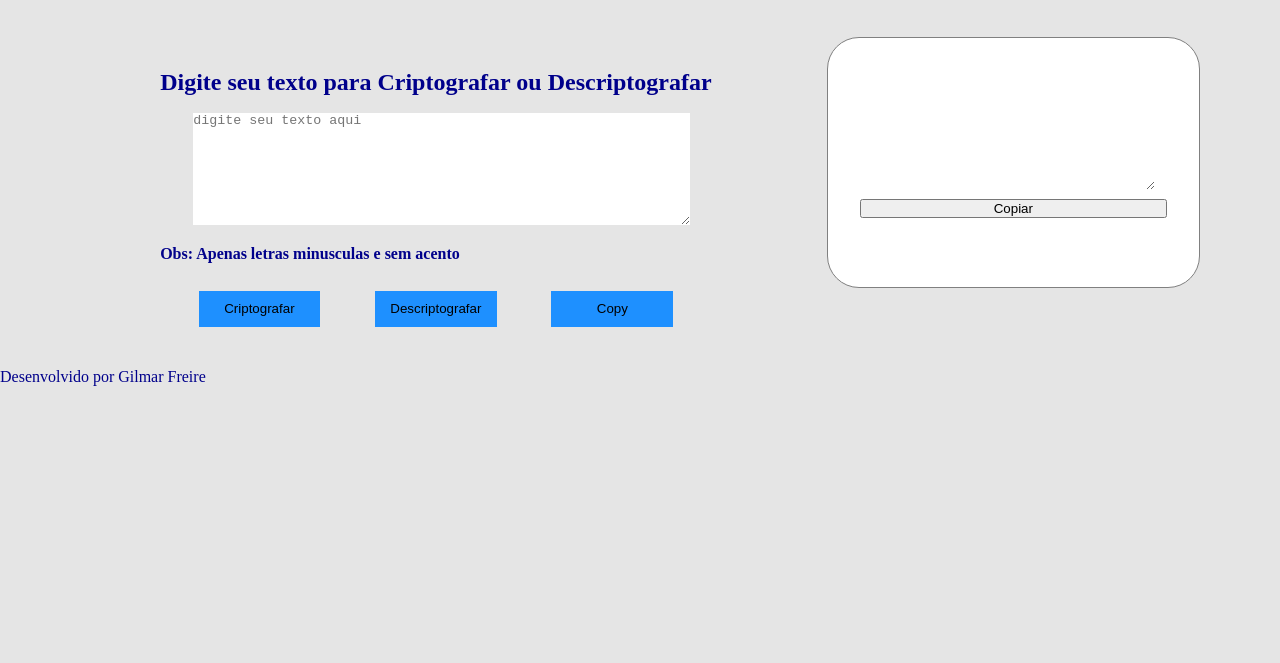
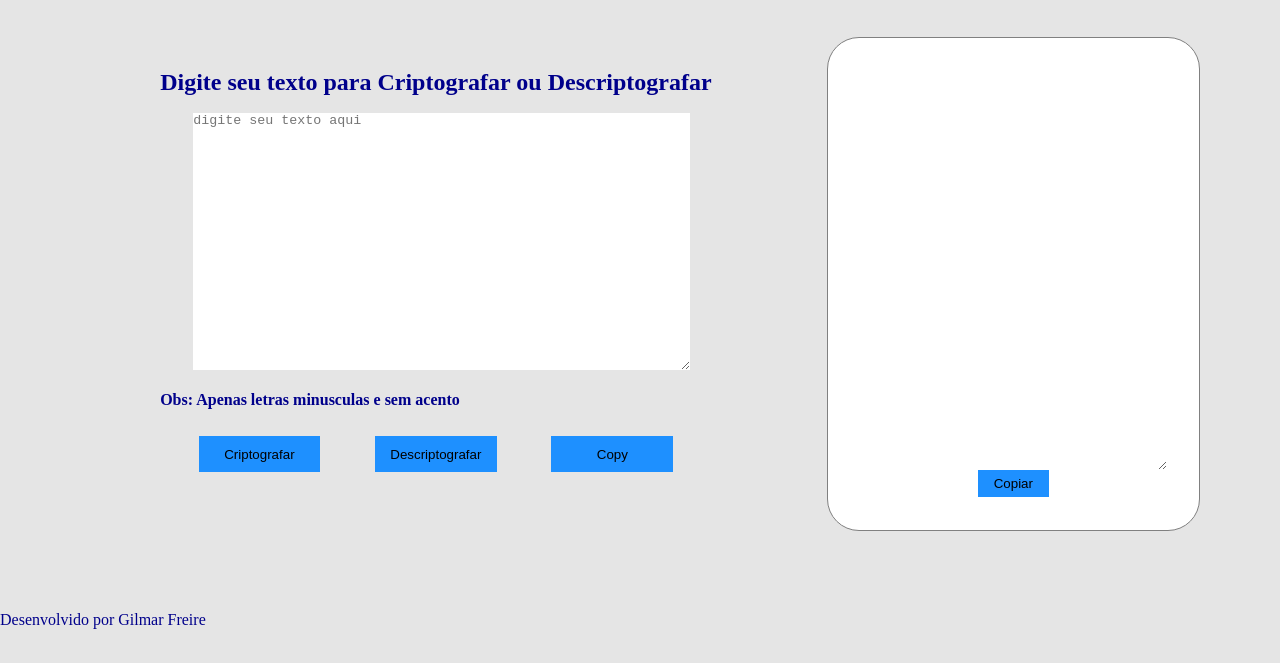
Before and after one commit to GilmarFreire/secret-message, a plain HTML site: page index.html in a window 1280 px wide. Both pictures are taken after a click on the button "Criptografar". Shown: the part 91-754 px from the top of the page. Drawn offline with Linux system fonts and the light colour scheme.

Commit message:
Atualização do projeto

```diff
--- a/app.js
+++ b/app.js
@@ -1,18 +1,24 @@
 var inputText = document.querySelector("#text-area-input");
 var outInput_text = document.querySelector("#exit_messages2");
 
+// As "chaves" de criptografia que utilizaremos são:
+// `A letra "e" é convertida para "enter"`
+// `A letra "i" é convertida para "imes"`
+// `A letra "a" é convertida para "ai"`
+// `A letra "o" é convertida para "ober"`
+// `A letra "u" é convertida para "ufat"`
+
 function teste(){
-
-
-   // outInput_text.value = inputText.value
-    // inputText.value=""
 
     var texto = inputText.value;
     inputText.value=""
 
-    document.getElementById('exit_messages2').innerHTML = '<textarea readonly id="text-area-input">' + texto +
-  '</textarea>' + '<button class="btn-copiar" id="copiar" onclick="copiar()">Copiar</button>'
+    var resultCripto = texto.replace(/e/g, "enter").replace(/i/g, "imes").replace(/a/g, "ai").replace(/o/g, "ober").replace(/u/g, "ufat")
 
 
+    exit_messages2.value = resultCripto
+
+    document.getElementById('exit_messages2').innerHTML = '<textarea readonly class="exit_messages3">' + resultCripto +
+  '</textarea>' + '<button class="action-button-btn"  id="copiar" onclick="copiar()">Copiar</button>'
 
   }
--- a/index.html
+++ b/index.html
@@ -18,12 +18,12 @@
             <h4>Obs: Apenas letras minusculas e sem acento</h4>
             <div class="action-button">
                 <button onclick="teste()" class="action-button-btn">Criptografar</button>
-                <button class="action-button-btn">Descriptografar</button>
+                <button class="action-button-btn" class="action-button-btn">Descriptografar</button>
                 <button class="action-button-btn">Copy</button>
             </div>
         </section>
 
-        <div id="exit_messages2" class="exit_messages">
+        <div id="exit_messages2" class="exit_messages" class="exit_messages3">
             <h2>Sua mensagem aparecerá aqui!!!</h2>
 
             <img class="picture_src-output" src="./assets/picture_src.svg" alt="picture_src">
--- a/styles/main.css
+++ b/styles/main.css
@@ -9,6 +9,7 @@
 }
 
 body{
+
     background-color: var(--main_color);
     color: var(--main-text-color);
 }
@@ -62,6 +63,7 @@ body{
 
     display: flex;
     flex-direction: column;
+    align-items: center;
     background-color: white;
     width: 307px;
     padding: 3%;
@@ -69,6 +71,16 @@ body{
     border: 1px solid gray;
 }
 
+.exit_messages3 {
+
+
+
+    width: 307px;
+    border: none;
+    height: 50vh;
+    text-transform: lowercase;
+}
+
 .picture_src-output{
     width: 304px 336px;
     margin-top: 5%;
```
